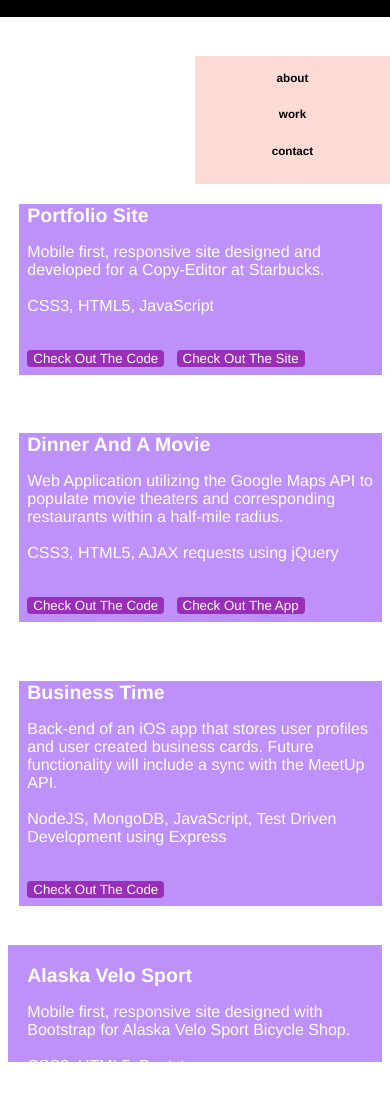
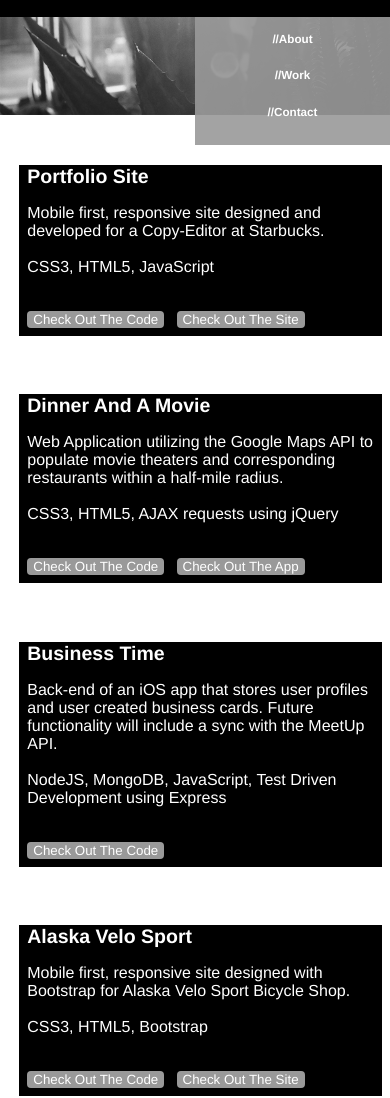
Before and after one commit to lindsgil/portfolio, a website: page index.html in a window 390 px wide. Shown: the part 42-1140 px from the top of the page. Drawn offline with nearby package versions, Linux system fonts and the light colour scheme; files that its build step writes are made by us from their sources.

Commit message:
added portfolio div styling, menu list styling, button styling, gallery content styling, margins for list

```diff
--- a/index.html
+++ b/index.html
@@ -19,9 +19,9 @@
   </section>
   <nav class="hamburger-menu-list">
     <ul>
-      <a href="#"><li id="about-link">about</li></a>
-      <a href="#"><li id="work-link">work</li></a>
-      <a href="#"><li id="contact-link">contact</li></a>
+      <a href="#"><li id="about-link">//About</li></a>
+      <a href="#"><li id="work-link">//Work</li></a>
+      <a href="#"><li id="contact-link">//Contact</li></a>
     </ul>
   </nav>
     <!--START: header hero image under nav bar for title -->
--- a/styles/modules.css
+++ b/styles/modules.css
@@ -280,6 +280,13 @@ a.btn-gal-txt {
     top: 0;
     left:0;
   }
+  body {
+    /*placeholder image*/
+    background-image: url('../images/plants.png');
+    background-repeat: no-repeat;
+    background-size: contain;
+
+  }
   h1.mob-nav-header {
     font-size: 5vw;
     color: white;
@@ -307,12 +314,12 @@ a.btn-gal-txt {
   }
   .hamburger-menu-list {
   z-index: 999999 !important;
-  margin-top: 15vw;
+  margin-top: 5vw;
   font-weight:bold;
   font-size: 3vw;
   width: 50%;
-  background: rgba(251,210,200,0.8);
-  font-family: Didot bold;
+  background: rgba(153, 153, 153, 0.9);
+  font-family: Helvetica bold;
   display: block;
   text-align: center;
   float: right;
@@ -320,14 +327,14 @@ a.btn-gal-txt {
 .hamburger-menu-list ul {
   list-style-type: none;
   list-style-image: none;
-  color: black;
+  color: #fff;
   padding: 1vw;
   z-index: 99999;
 }
 .hamburger-menu-list li {
   display: block;
   /*border-bottom:#FBD2C8 1px solid;*/
-  color: black;;
+  color: #fff;
   padding: 3vw;
   z-index: 99999;
 }
@@ -407,24 +414,24 @@ a.btn-gal-txt {
   }
   div.gallery-cont-4{
     background-image: none;
-    background-color: rgba(190, 144, 249, 1);
+    background-color: none;
     margin-top: 10vw;
     position: relative;
-    height: 30vw;
+    height: 100%;
     width: 100%;
     background-repeat: no-repeat;
   }
   div.gallery-cont-5{
     background-image: none;
-    background-color: rgba(190, 144, 249, 1);
+    background-color: none;
     margin-top: 10vw;
     position: relative;
-    height: 30vw;
+    height: 100%;
     width: 100%;
     background-repeat: no-repeat;
   }
   div.gal-text-box {
-    background-color: rgba(190, 144, 249, 1);
+    background-color: #000;
     width: 100%;
     height: 100%;
     float: none;
@@ -434,7 +441,7 @@ a.btn-gal-txt {
     margin-bottom: auto;
   }
   div.gal-text-box-din {
-    background-color: rgba(190, 144, 249, 1);
+    background-color: #000;
     width: 100%;
     height: 100%;
     float: none;
@@ -444,7 +451,7 @@ a.btn-gal-txt {
     margin-bottom: auto;
   }
   div.gal-text-box-bike {
-    background-color: rgba(190, 144, 249, 1);
+    background-color: #000;
     width: 100%;
     height: 100%;
     float: none;
@@ -454,7 +461,7 @@ a.btn-gal-txt {
     margin-bottom: auto;
   }
   div.gal-text-box-plant {
-    background-color: rgba(190, 144, 249, 1);
+    background-color: #000;
     width: 100%;
     height: 100%;
     float: none;
@@ -465,7 +472,7 @@ a.btn-gal-txt {
   }
 
   button.gallery-code {
-    background-color: #992FB7;
+    background-color: #999;
     color: #ffffff;
     display: inline;
     float: none;
@@ -475,7 +482,7 @@ a.btn-gal-txt {
     border: none;
   }
   button.gallery-code-din {
-    background-color: #992FB7;
+    background-color: #999;
     color: #ffffff;
     display: inline;
     float: none;
```
